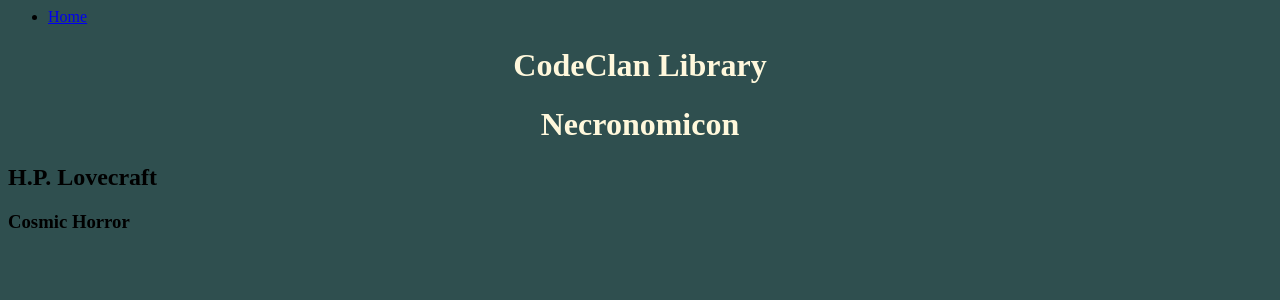
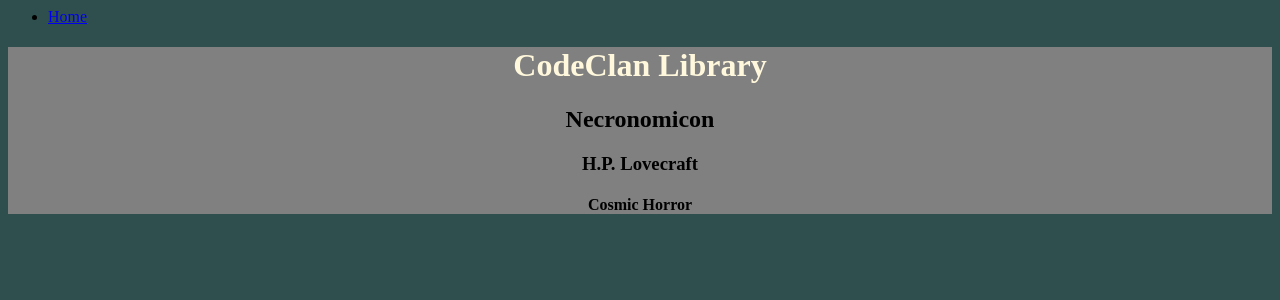
Before and after one commit to ewanlaing/w3d5_CodeClan_Library, a Flask app: page /home/1 in a window 1280 px wide. Shown: the top 300 px of the page. Run offline with Flask 3, Linux system fonts and the light colour scheme.

Commit message:
added some more css

```diff
--- a/static/styles.css
+++ b/static/styles.css
@@ -12,9 +12,14 @@ h1{
     justify-content:flex-start;
 }
 
-section {
+section{
     background-color: grey;
     display: flex;
     justify-content: space-around;
     flex-wrap: wrap;
 }
+
+.individual{
+    background-color: grey;
+    text-align: center;
+}
--- a/templates/book.html
+++ b/templates/book.html
@@ -1,9 +1,10 @@
 {% extends "base.html" %}
 
 {% block content %}
-
-<h1>CodeClan Library</h1>
-<h1>{{book.title}}</h1>
-<h2>{{book.author}}</h2>
-<h3>{{book.genre}}</h3>
+<div class="individual">
+    <h1>CodeClan Library</h1>
+    <h2>{{book.title}}</h1>
+    <h3>{{book.author}}</h2>
+    <h4>{{book.genre}}</h3>
+</div>
 {% endblock %}
--- a/templates/index.html
+++ b/templates/index.html
@@ -14,7 +14,7 @@
     <input type="submit" value="Add book">
 </form>
 
-<section>
+<section class="booklist">
     {% for book in books %}
     <div>
         <h2>{{book.title}}</h2>
```
